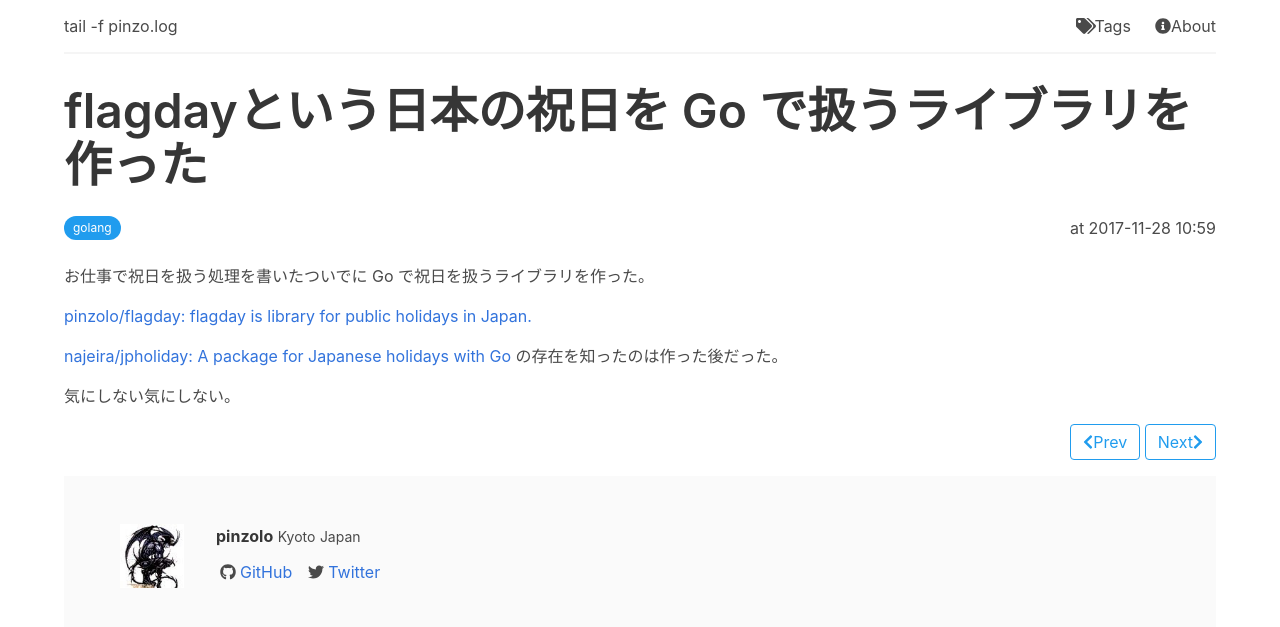
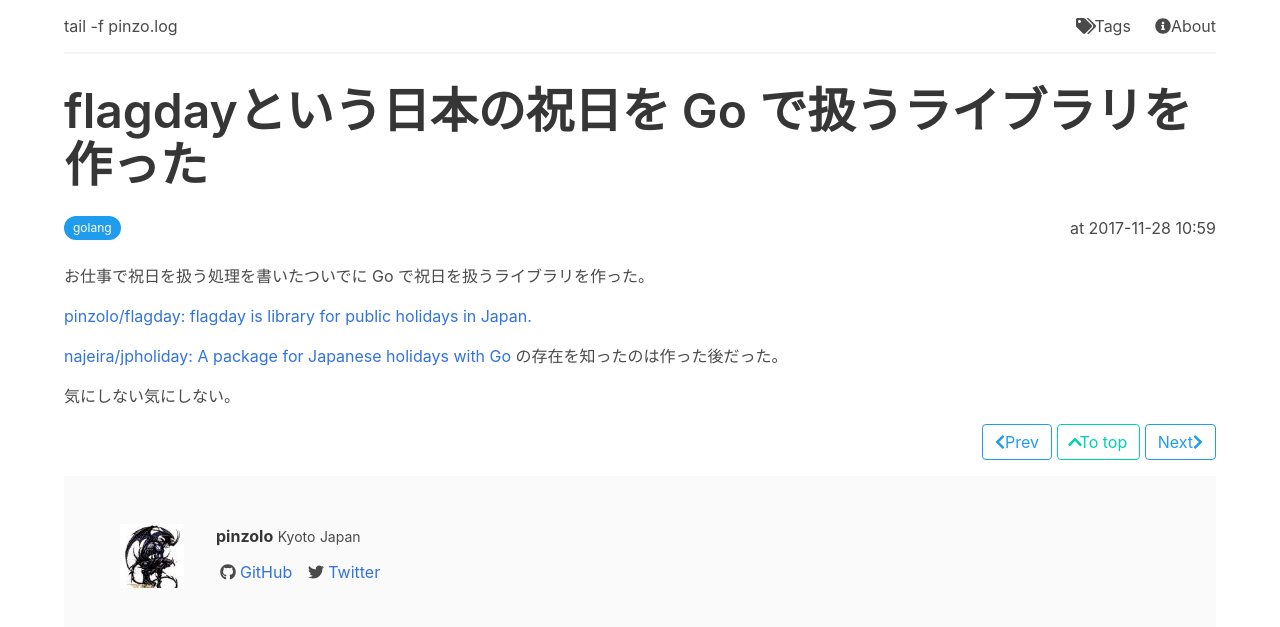
Before and after one commit to pinzolo/pinzolo.github.io, a Jekyll site: the page built from _posts/2017-11-28-flagday-library-for-japanese-public-holiday.md, in a window 1280 px wide. Shown: the top 627 px of the page. Built offline with Jekyll 4.4.1, drawn with Linux system fonts in a browser that asks for light colours; nearby versions of some CDN libraries.

Commit message:
Move to top button from if clause

```diff
--- a/_includes/pager.html
+++ b/_includes/pager.html
@@ -15,13 +15,14 @@
         </span>
         Prev
       </a>
+      {% endunless %}
       <button id="to-top" class="button is-primary is-outlined">
         <span class="icon">
           <i class="fas fa-chevron-up"></i>
         </span>
         To top
       </button>
-      {% endunless %} {% if include.next %}
+      {% if include.next %}
       <a class="button is-info is-outlined" href="{{ include.next }}">
         Next
         <span class="icon">
```
